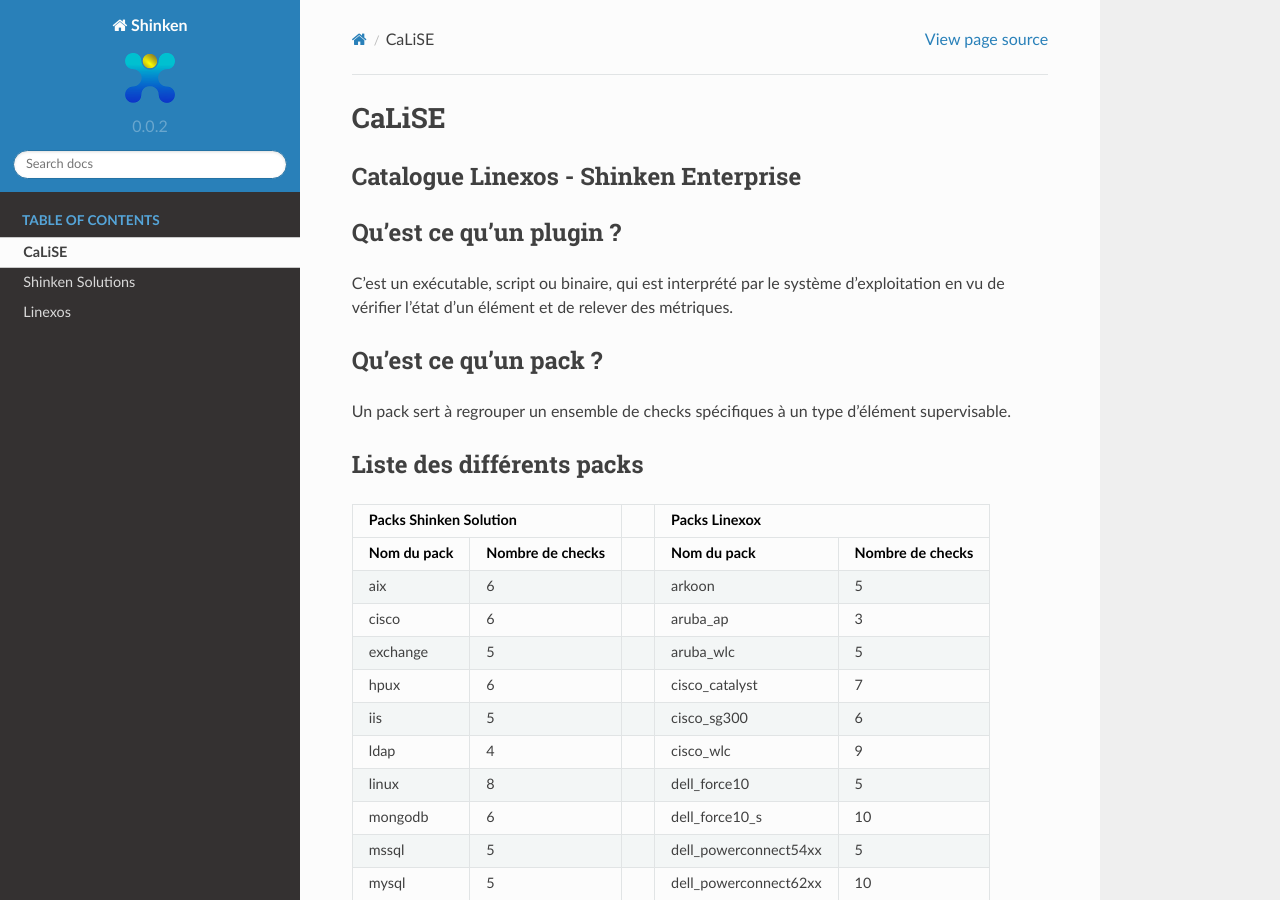
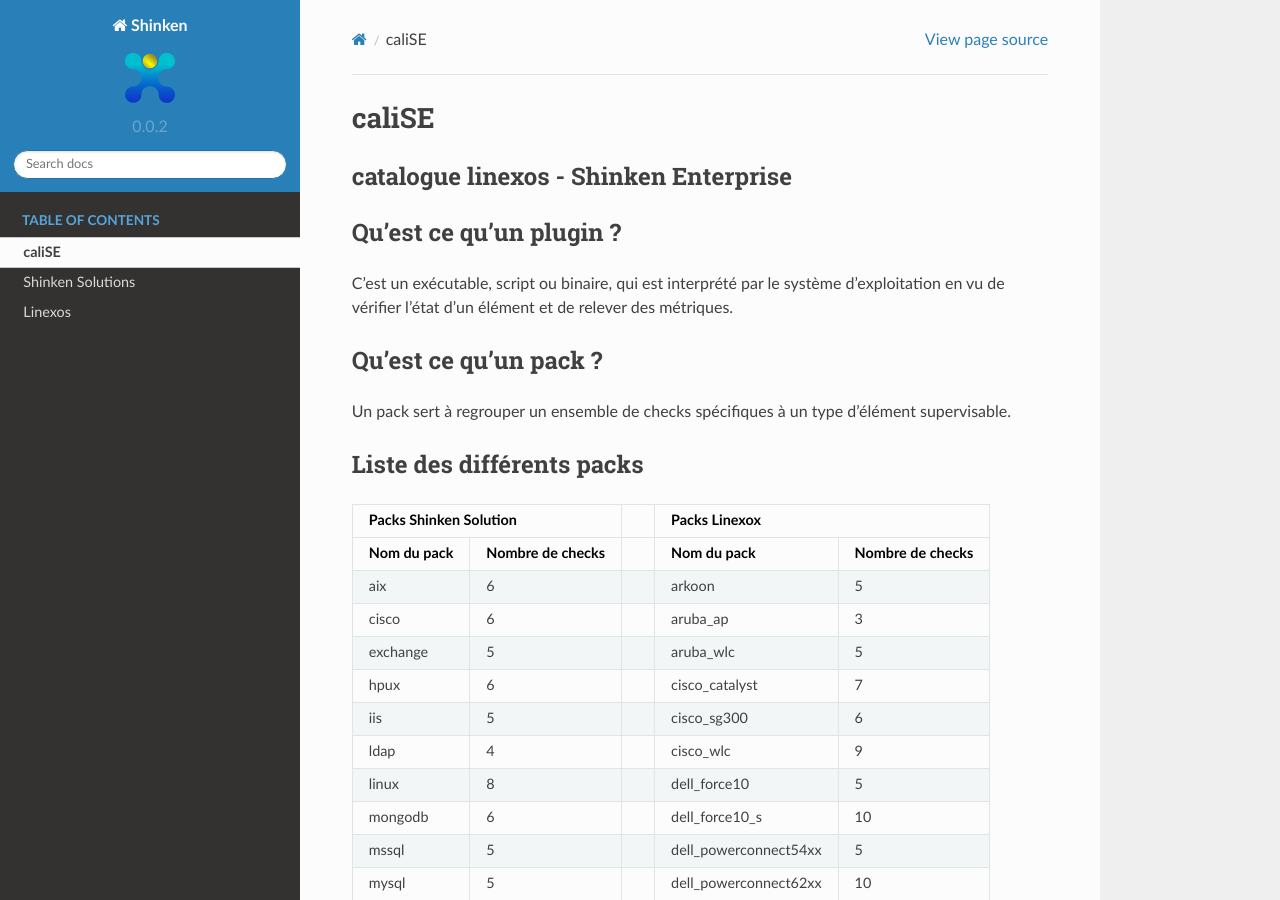
Before and after one commit to Geoglinexos/readthedocs, a Sphinx documentation site: the page built from source/index.rst, in a window 1280 px wide and 900 px high. Built offline with Sphinx 7.4.7 and the Read the Docs theme 2.0.0, drawn with Linux system fonts in a browser that asks for light colours; pages that are not in the unit, such as notebooks, are missing from menus.

Commit message:
title changed

```diff
--- a/source/index.rst
+++ b/source/index.rst
@@ -4,10 +4,10 @@
    contain the root `toctree` directive.
 
 ########
-CaLiSE
+caliSE
 ########
 
-Catalogue Linexos - Shinken Enterprise
+catalogue linexos - Shinken Enterprise
 **************************************
 
 Qu'est ce qu'un plugin ?
```
